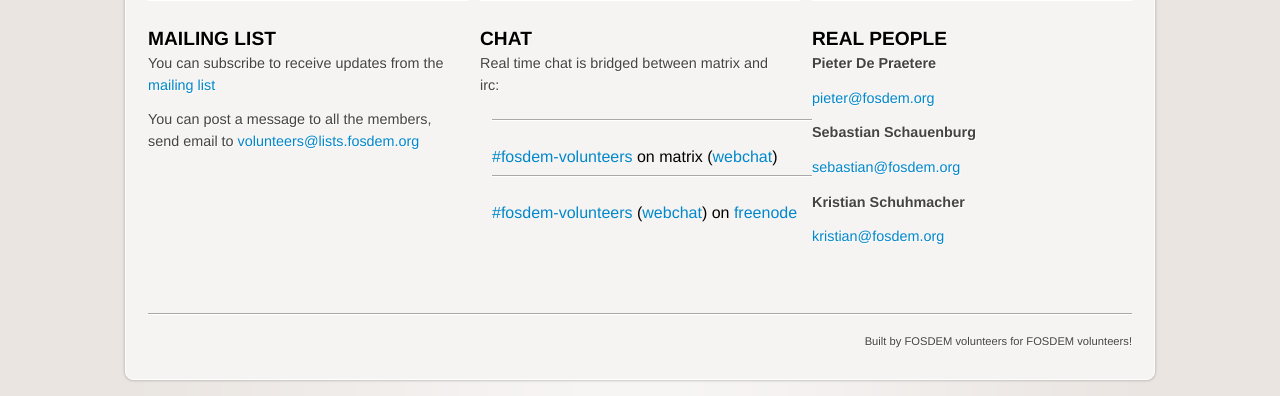
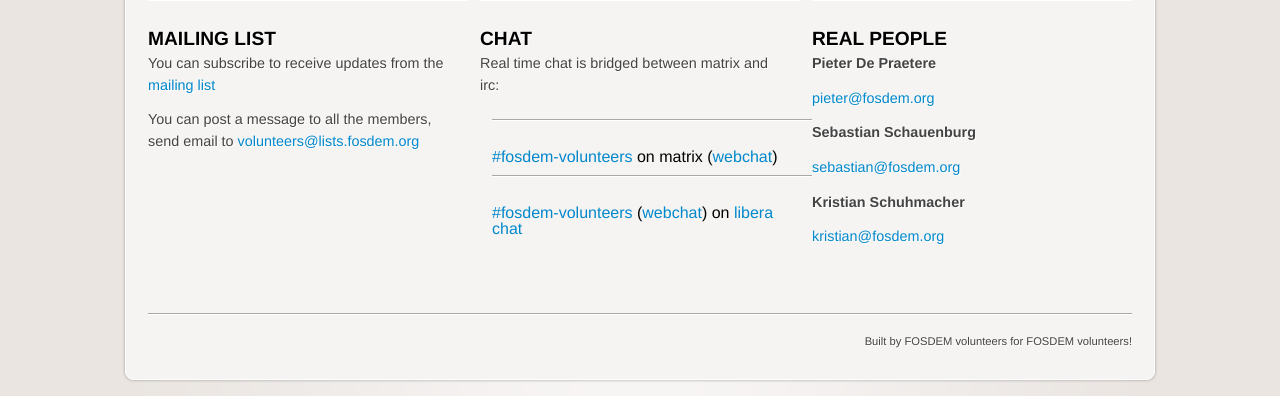
Before and after one commit to FOSDEM/volunteers, a Django app: page / in a window 1280 px wide. Shown: the part 687-1083 px from the top of the page. Run offline with Django 3.2, Linux system fonts and the light colour scheme; parts of the project's set-up code (start-up, migrations or seed data) failed here and were passed over.

Commit message:
Fix irc link

```diff
--- a/volunteers/templates/static/promo.html
+++ b/volunteers/templates/static/promo.html
@@ -36,7 +36,7 @@
 	    <p>Real time chat is bridged between matrix and irc:
 	       <ul>
    	         <li><a href='matrix://#fosdem-volunteers:matrix.org'>#fosdem-volunteers</a> on matrix (<a href='https://chat.fosdem.org/#/room/#fosdem-volunteers:matrix.org'>webchat</a>)</li>
-            <li><a href="irc://irc.libera.chat/fosdem-volunteers">#fosdem-volunteers</a> (<a href="https://libera.chat/?channels=fosdem-volunteers">webchat</a>) on <a href="https://irc.libera.chat/">freenode</a></li>
+            <li><a href="irc://irc.libera.chat/fosdem-volunteers">#fosdem-volunteers</a> (<a href="https://web.libera.chat/#fosdem-volunteers">webchat</a>) on <a href="https://irc.libera.chat/">libera chat</a></li>
 	       </ul>
 	    </p>
     </li>
```
